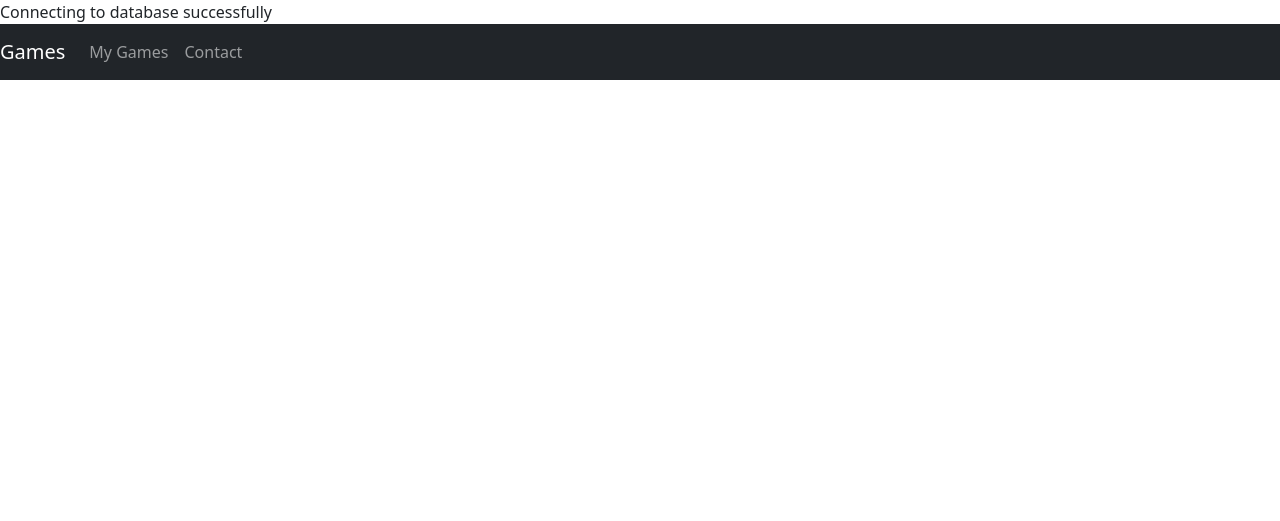
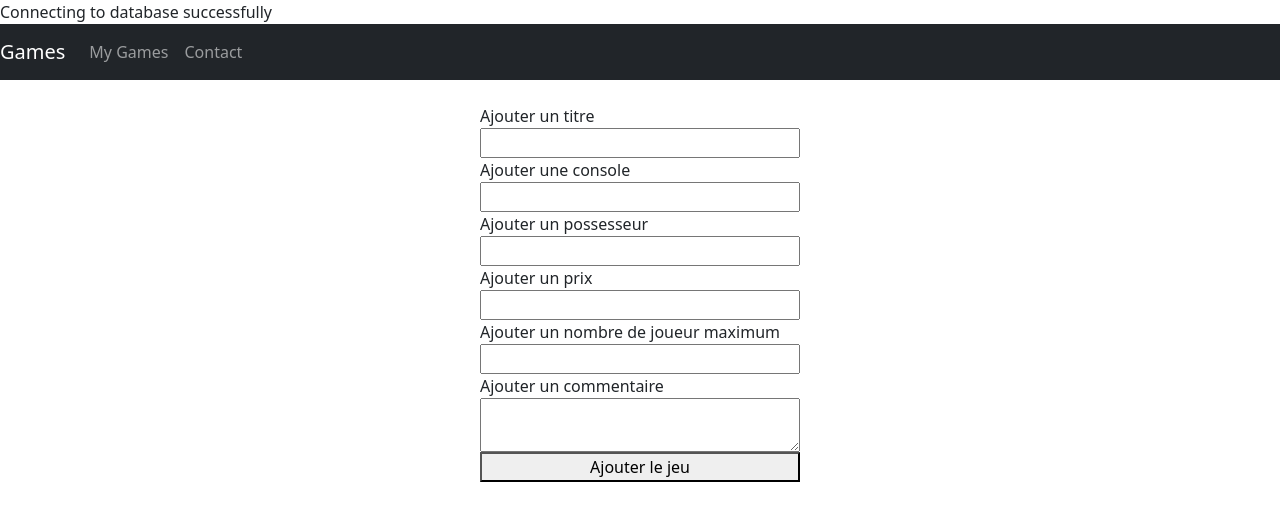
Before and after one commit to yamsmdj/games, a PHP site: page /add_game.php in a window 1280 px wide. Shown: the top 521 px of the page. Run offline with PHP 8.4, Linux system fonts and the light colour scheme.

Commit message:
CRUD COMPLETED

```diff
--- a/add_game.php
+++ b/add_game.php
@@ -1,8 +1,46 @@
 <?php
 require_once 'utilities/header.php';
+
+if ($_SERVER['REQUEST_METHOD'] === 'POST' && isset($_POST['ajouter'])){
+        $nom = $_POST['nom'];
+        $console = $_POST['console'];
+        $possesseur = $_POST['possesseur'];
+        $prix = $_POST['prix'];
+        $nbre_joueurs_max = $_POST['nbre_joueurs_max'];
+        $commentaires = $_POST['commentaires'];
+
+        $sql = "INSERT INTO jeux_video (nom,console,possesseur,prix,nbre_joueurs_max,commentaires) VALUES ('$nom','$console','$possesseur',$prix,'$nbre_joueurs_max','$commentaires')";
+        $add = $db->query($sql);
+        if ($add) {
+            echo '<p> Le jeu a bien été ajouté </p>';
+            echo '<a href=/index.php > Retour au menu principale</a>';
+        }
+}
 ?>
 
+<form action="" method="POST" class="d-flex flex-column w-25 m-auto">
 
-<form action="" method="POST">
+<label for="nom">Ajouter un titre</label>
+<input type="text" name="nom">
 
+<label for="console">Ajouter une console</label>
+<input type="text" name="console">
+
+<label for="possesseur">Ajouter un possesseur</label>
+<input type="text" name="possesseur">
+
+<label for="prix">Ajouter un prix</label>
+<input type="number" name="prix">
+
+<label for="nbre_joueurs_max">Ajouter un nombre de joueur maximum</label>
+<input type="number" name="nbre_joueurs_max">
+
+<label for="commentaires">Ajouter un commentaire</label>
+<textarea name="commentaires"> </textarea>
+
+<button type="submit" name="ajouter">Ajouter le jeu</button>
 </form>
+
+
+<?php
+require_once 'utilities/footer.php' ?>
--- a/delete_game.php
+++ b/delete_game.php
@@ -1,6 +1,5 @@
 <?php
 require_once 'utilities/header.php';
-
 
 if(isset($_POST['confirmation'])){
     if (isset($_GET['id'])) {
@@ -11,13 +10,10 @@ if(isset($_POST['confirmation'])){
         echo '<a href="/index.php"> Retour </a>';
     }
     }else{
-           echo '<form method="POST" action="">
+            echo '<form method="POST" action="">
             <label for="confirmation">Confirmez vous la suppression ? </label>
             <input type="submit" name="confirmation" value="oui">
             <a href="/index.php">Non</a>
-
             </form>';
         }
-
-
 ?>
--- a/index.php
+++ b/index.php
@@ -9,10 +9,11 @@ $jeux = getAllGames($db);
 <div class="container mt-4">
   <div class="row">
     <?php foreach ($jeux as $jeu) : ?>
-      <div class="col-md-4 mb-4">
+      <div class="col-md-3 mb-4">
         <?php include "utilities/card.php"; ?>
       </div>
-    <?php endforeach; ?>
+      <?php endforeach; ?>
+      <?php require 'utilities/addcard.php' ?>
   </div>
 </div>
 
--- a/utilities/card.php
+++ b/utilities/card.php
@@ -1,7 +1,7 @@
 
 
 <div class="card" style="width: 18rem;">
-  <img src="..." class="card-img-top" alt="...">
+  <img src="assets/img/jeux_video" class="card-img-top" alt="<?= $jeu['nom'] ?>">
   <div class="card-body">
     <h5 class="card-title"><?= $jeu['nom'] ?></h5>
     <p class="card-text"><?= $jeu['possesseur'] ?></p>
@@ -10,7 +10,7 @@
     <li class="list-group-item"><?= $jeu['console'] ?></li>
     <li class="list-group-item"><?= $jeu['prix'] ?></li>
   </ul>
-  <?php echo "<div>
+  <?php echo "<div class='m-auto py-2'>
         <a href='update_game.php?id=" . $jeu['ID'] . "' >Modifier</a>
         <a href='delete_game.php?id=" . $jeu['ID'] . "' >Supprimer</a>
     </div>
```
Also changed, not shown: update_game.php (+47 -0 lines), utilities/addcard.php (added, +10 -0 lines), assets/img/ajouter.jpg (added), assets/img/jeux_video.png (added).
